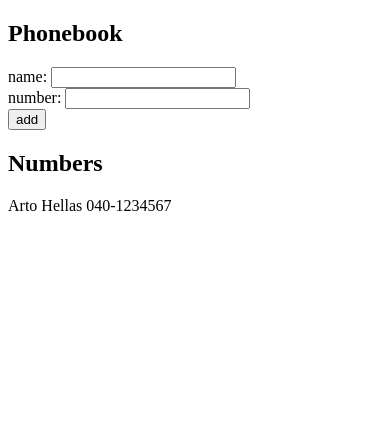
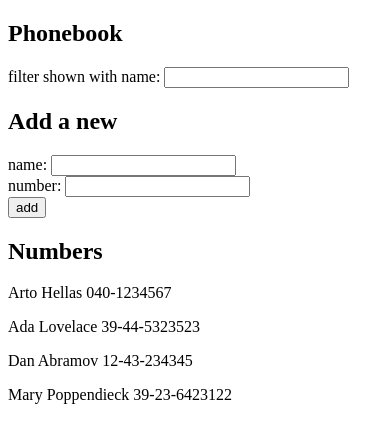
Before and after one commit to tardhiansyah/fullstack-open, a React (Vite) app in the folder part2/phonebook/: page / in a window 390 px wide. Shown: the top 442 px of the page. Built offline with nearby package versions, Linux system fonts and the light colour scheme.

Commit message:
phonebook 2.9

```diff
--- a/part2/phonebook/src/App.jsx
+++ b/part2/phonebook/src/App.jsx
@@ -1,14 +1,27 @@
-import { useState } from 'react';
-import Person from './components/Person';
+import { useState } from "react";
+import Person from "./components/Person";
 
 const App = () => {
-  const [persons, setPersons] = useState([{ name: 'Arto Hellas', number: '040-1234567' }]);
-  const [newName, setNewName] = useState('');
-  const [newNumber, setNewNumber] = useState('');
+  const [persons, setPersons] = useState([
+    { name: "Arto Hellas", number: "040-1234567", id: 1 },
+    { name: "Ada Lovelace", number: "39-44-5323523", id: 2 },
+    { name: "Dan Abramov", number: "12-43-234345", id: 3 },
+    { name: "Mary Poppendieck", number: "39-23-6423122", id: 4 },
+  ]);
+  const [newName, setNewName] = useState("");
+  const [newNumber, setNewNumber] = useState("");
+  const [filterName, setFilterName] = useState("");
+
+  const filteredPerson =
+    filterName == ""
+      ? persons
+      : persons.filter((person) =>
+          person.name.toLowerCase().includes(filterName.toLowerCase())
+        );
 
   const isPersonExisted = (newPerson) => {
-    return persons.some(person => person.name === newPerson.name)
-  }
+    return persons.some((person) => person.name === newPerson.name);
+  };
 
   const addPerson = (event) => {
     event.preventDefault();
@@ -16,47 +29,61 @@
     const newPerson = {
       name: newName,
       number: newNumber,
-    }
+      id: persons.length + 1,
+    };
 
     if (isPersonExisted(newPerson)) {
-      alert(`${newPerson.name} is already added to phonebook`)
-    }
-    else {
+      alert(`${newPerson.name} is already added to phonebook`);
+    } else {
       setPersons(persons.concat(newPerson));
     }
 
-    setNewName('');
-    setNewNumber('');
-  }
+    setNewName("");
+    setNewNumber("");
+  };
 
   const handleNameChange = (event) => {
     console.log(event.target.value);
     setNewName(event.target.value);
-  }
+  };
 
   const handleNumberChange = (event) => {
     console.log(event.target.value);
     setNewNumber(event.target.value);
-  }
+  };
+
+  const handleFilterNameChange = (event) => {
+    console.log(event.target.value);
+    setFilterName(event.target.value);
+  };
 
   return (
     <div>
       <h2>Phonebook</h2>
+      <div>
+        filter shown with name:{" "}
+        <input value={filterName} onChange={handleFilterNameChange} />
+      </div>
+      <h2>Add a new</h2>
       <form onSubmit={addPerson}>
-        <div>name: <input value={newName} onChange={handleNameChange}/></div>
-        <div>number: <input value={newNumber} onChange={handleNumberChange}/></div>
+        <div>
+          name: <input value={newName} onChange={handleNameChange} />
+        </div>
+        <div>
+          number: <input value={newNumber} onChange={handleNumberChange} />
+        </div>
         <div>
           <button type="submit">add</button>
         </div>
       </form>
       <h2>Numbers</h2>
       <div>
-        {persons.map(person =>
-          <Person key={person.name} name={person.name} number={person.number}/>
-        )}
+        {filteredPerson.map((person) => (
+          <Person key={person.id} name={person.name} number={person.number} />
+        ))}
       </div>
     </div>
   );
-}
+};
 
 export default App;
```
